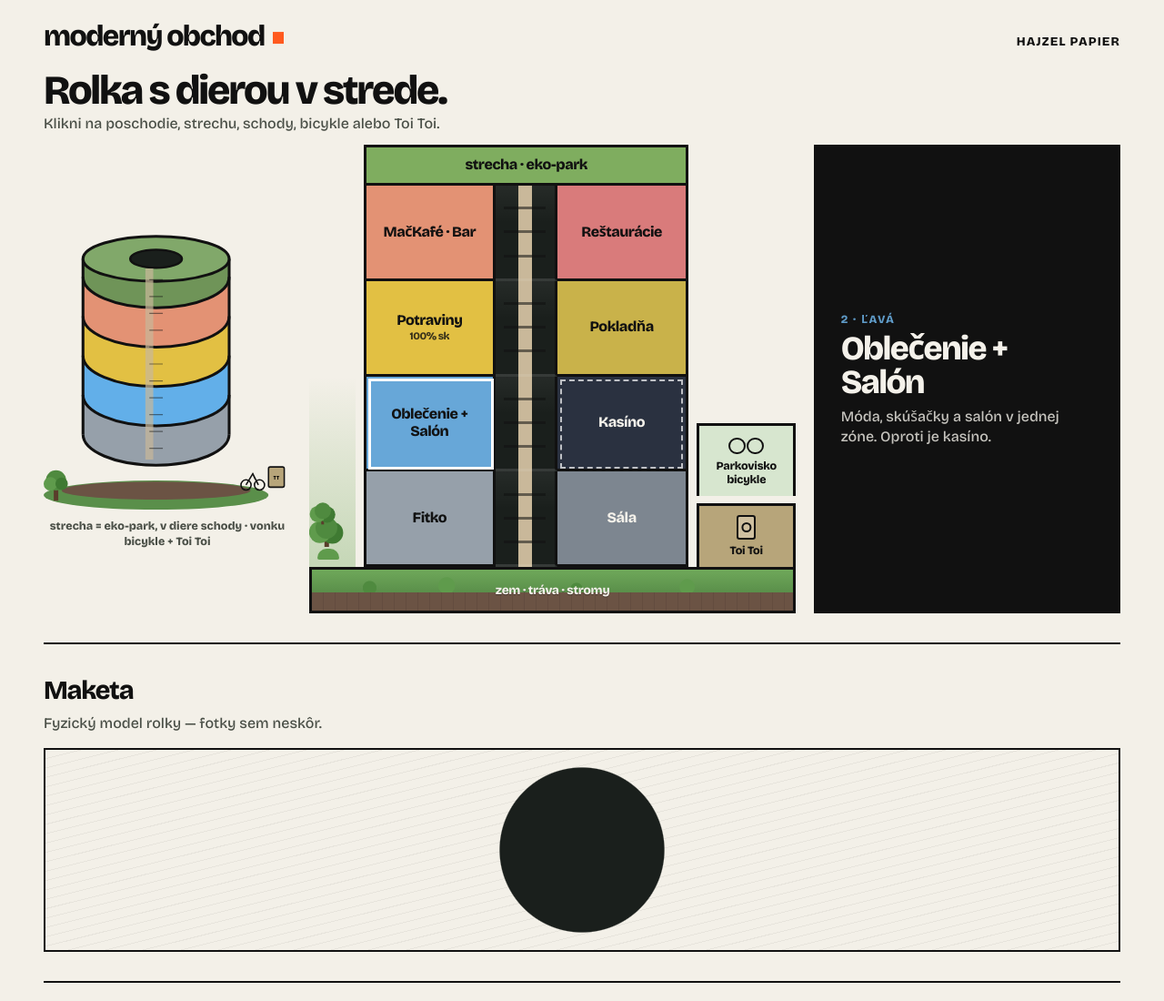
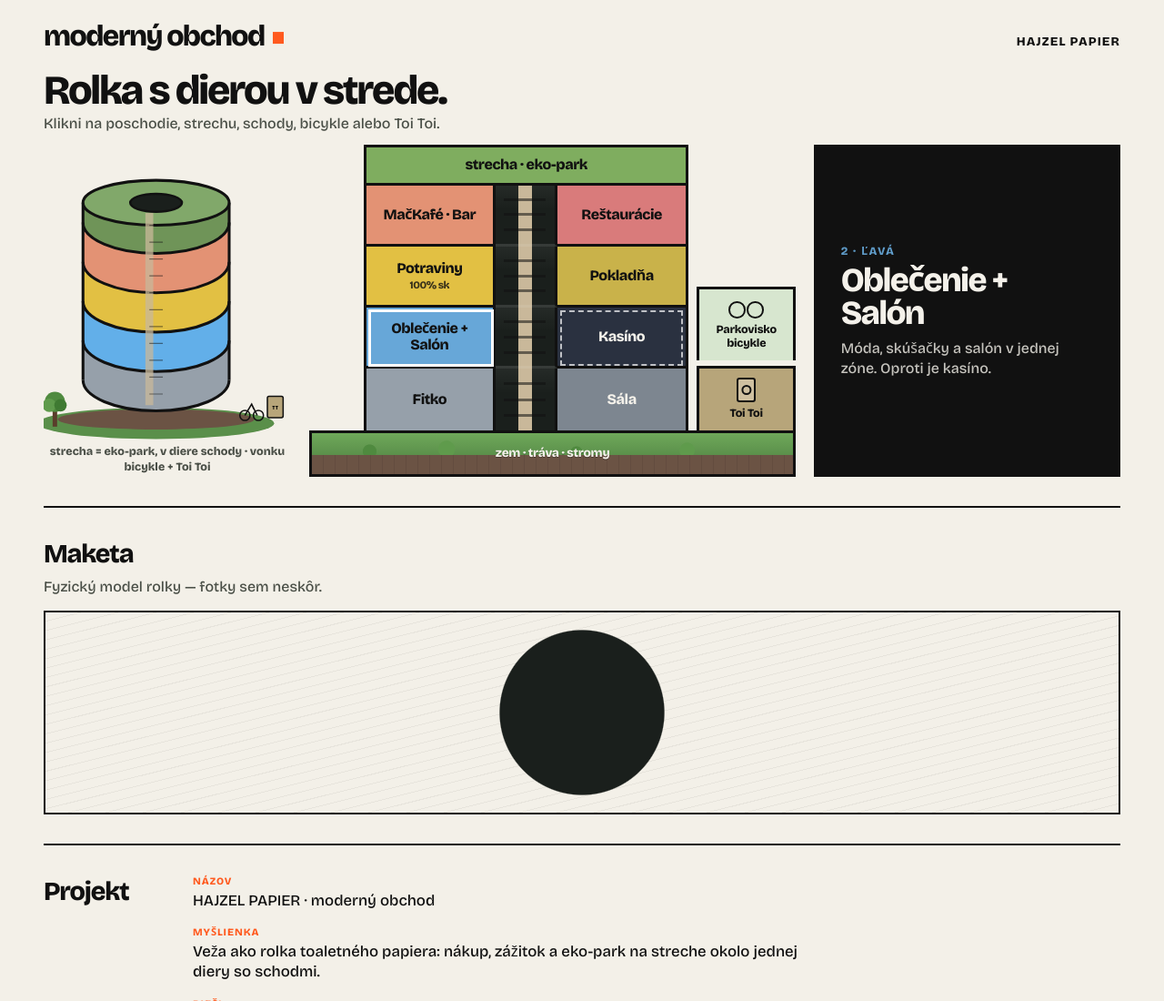
Before and after one commit to norfolkislands/obchod, a plain HTML site: page index.html in a window 1280 px wide. Shown: the top 1100 px of the page at 91% size. Drawn offline with nearby package versions, Linux system fonts and the light colour scheme.

Commit message:
zmenilo sa nieco

```diff
--- a/index.html
+++ b/index.html
@@ -29,61 +29,63 @@
 
     <section class="stage" id="veza">
       <div class="roll-wrap" aria-label="Rolka — poschodia">
-        <svg class="roll-svg" viewBox="0 0 440 540" role="img" aria-labelledby="roll-title">
+        <svg class="roll-svg" viewBox="0 0 440 520" role="img" aria-labelledby="roll-title">
           <title id="roll-title">HAJZEL PAPIER — klikateľná rolka</title>
 
-          <!-- zem — budova na nej sedí -->
-          <ellipse cx="200" cy="508" rx="200" ry="26" fill="#5a8f4a" />
-          <ellipse cx="200" cy="500" rx="168" ry="16" fill="#6b5344" />
+          <!-- zem najprv, budova na nej -->
+          <ellipse cx="200" cy="492" rx="210" ry="28" fill="#5a8f4a" />
+          <ellipse cx="200" cy="485" rx="175" ry="18" fill="#6b5344" />
 
           <g class="trees" pointer-events="none">
-            <g transform="translate(8 448)">
-              <rect x="10" y="42" width="8" height="28" fill="#5a3d2b" />
+            <g transform="translate(6 420)">
+              <rect x="10" y="42" width="8" height="36" fill="#5a3d2b" />
               <circle cx="14" cy="34" r="18" fill="#4f8a3f" />
               <circle cx="4" cy="40" r="12" fill="#5f9b4c" />
               <circle cx="24" cy="40" r="11" fill="#3f7a32" />
             </g>
           </g>
 
+          <!-- spodok valca = cy 470, sedí v zemi 485 -->
           <g class="bands">
-            <path class="band" data-floor="2" d="M70 400 V330 H330 V400 C330 430 272 455 200 455 C128 455 70 430 70 400 Z" fill="#96a0aa" />
-            <path class="band" data-floor="3" d="M70 330 V260 H330 V330 C330 360 272 385 200 385 C128 385 70 360 70 330 Z" fill="#5f9bc8" />
-            <path class="band" data-floor="4" d="M70 260 V190 H330 V260 C330 290 272 315 200 315 C128 315 70 290 70 260 Z" fill="#e2c043" />
-            <path class="band" data-floor="5" d="M70 190 V120 H330 V190 C330 220 272 245 200 245 C128 245 70 220 70 190 Z" fill="#e39274" />
-            <path class="band" data-floor="park" d="M70 120 V88 H330 V120 C330 150 272 175 200 175 C128 175 70 150 70 120 Z" fill="#6f9458" />
+            <path class="band" data-floor="2" d="M70 415 V345 H330 V415 C330 445 272 470 200 470 C128 470 70 445 70 415 Z" fill="#96a0aa" />
+            <path class="band" data-floor="3" d="M70 345 V275 H330 V345 C330 375 272 400 200 400 C128 400 70 375 70 345 Z" fill="#5f9bc8" />
+            <path class="band" data-floor="4" d="M70 275 V205 H330 V275 C330 305 272 330 200 330 C128 330 70 305 70 275 Z" fill="#e2c043" />
+            <path class="band" data-floor="5" d="M70 205 V135 H330 V205 C330 235 272 260 200 260 C128 260 70 235 70 205 Z" fill="#e39274" />
+            <path class="band" data-floor="park" d="M70 135 V100 H330 V135 C330 165 272 190 200 190 C128 190 70 165 70 135 Z" fill="#6f9458" />
           </g>
 
           <g fill="none" stroke="#111" stroke-width="5" pointer-events="none">
-            <path d="M70 88 V400" />
-            <path d="M330 88 V400" />
-            <path d="M70 400 C70 430 128 455 200 455 C272 455 330 430 330 400" />
-            <path d="M70 330 C70 360 128 385 200 385 C272 385 330 360 330 330" />
-            <path d="M70 260 C70 290 128 315 200 315 C272 315 330 290 330 260" />
-            <path d="M70 190 C70 220 128 245 200 245 C272 245 330 220 330 190" />
-            <path d="M70 120 C70 150 128 175 200 175 C272 175 330 150 330 120" />
+            <path d="M70 100 V415" />
+            <path d="M330 100 V415" />
+            <path d="M70 415 C70 445 128 470 200 470 C272 470 330 445 330 415" />
+            <path d="M70 345 C70 375 128 400 200 400 C272 400 330 375 330 345" />
+            <path d="M70 275 C70 305 128 330 200 330 C272 330 330 305 330 275" />
+            <path d="M70 205 C70 235 128 260 200 260 C272 260 330 235 330 205" />
+            <path d="M70 135 C70 165 128 190 200 190 C272 190 330 165 330 135" />
           </g>
 
-          <ellipse class="band lid" data-floor="park" cx="200" cy="88" rx="130" ry="40" fill="#81a86a" stroke="#111" stroke-width="5" />
-          <ellipse cx="200" cy="88" rx="46" ry="16" fill="#1a1f1c" stroke="#111" stroke-width="4" pointer-events="none" />
+          <ellipse class="band lid" data-floor="park" cx="200" cy="100" rx="130" ry="40" fill="#81a86a" stroke="#111" stroke-width="5" />
+          <ellipse cx="200" cy="100" rx="46" ry="16" fill="#1a1f1c" stroke="#111" stroke-width="4" pointer-events="none" />
 
           <g class="stairs-roll" pointer-events="none">
-            <path d="M188 105 V445" stroke="#c9b89a" stroke-width="14" opacity="0.7" />
-            <path d="M188 125 H212 M188 155 H212 M188 185 H212 M188 215 H212 M188 245 H212 M188 275 H212 M188 305 H212 M188 335 H212 M188 365 H212 M188 395 H212 M188 425 H212" stroke="#111" stroke-width="2" opacity="0.5" />
+            <path d="M188 118 V460" stroke="#c9b89a" stroke-width="14" opacity="0.75" />
+            <path d="M188 140 H212 M188 170 H212 M188 200 H212 M188 230 H212 M188 260 H212 M188 290 H212 M188 320 H212 M188 350 H212 M188 380 H212 M188 410 H212 M188 440 H212" stroke="#111" stroke-width="2" opacity="0.5" />
           </g>
 
-          <!-- bicykle + Toi Toi na zemi -->
+          <!-- bicykle + Toi Toi stoja na zemi -->
           <g pointer-events="none">
-            <circle cx="360" cy="490" r="9" fill="none" stroke="#111" stroke-width="2.5" />
-            <circle cx="384" cy="490" r="9" fill="none" stroke="#111" stroke-width="2.5" />
-            <path d="M360 490 L372 470 L382 490 M372 470 L376 479" fill="none" stroke="#111" stroke-width="2.5" />
-            <rect x="400" y="458" width="28" height="36" rx="3" fill="#b7a57a" stroke="#111" stroke-width="2.5" />
-            <text x="414" y="480" text-anchor="middle" font-size="9" font-weight="800" font-family="Bricolage Grotesque, sans-serif">TT</text>
+            <circle cx="358" cy="478" r="9" fill="none" stroke="#111" stroke-width="2.5" />
+            <circle cx="382" cy="478" r="9" fill="none" stroke="#111" stroke-width="2.5" />
+            <path d="M358 478 L370 458 L380 478 M370 458 L374 467" fill="none" stroke="#111" stroke-width="2.5" />
+            <rect x="398" y="444" width="28" height="38" rx="3" fill="#b7a57a" stroke="#111" stroke-width="2.5" />
+            <text x="412" y="468" text-anchor="middle" font-size="9" font-weight="800" font-family="Bricolage Grotesque, sans-serif">TT</text>
           </g>
         </svg>
         <p class="roll-hint">strecha = eko-park, v diere schody · vonku bicykle + Toi Toi</p>
       </div>
 
       <div class="plan-scene">
+        <div class="building-row">
           <div class="yard yard-left" aria-hidden="true">
             <span class="tree t1"></span>
             <span class="tree t2"></span>
@@ -110,7 +112,7 @@
             <button type="button" class="cell c-kasino" role="tab" id="tab-kasino" data-room="kasino" data-floor="3" aria-selected="false" aria-controls="panel-kasino">Kasíno</button>
 
           <button type="button" class="cell c-fitko" role="tab" id="tab-fitko" data-room="fitko" data-floor="2" aria-selected="false" aria-controls="panel-fitko">Fitko</button>
-          <div class="shaft" aria-hidden="true"><span class="stair-rung"></span><span class="stair-rung"></span><span class="stair-rung"></span></div>
+          <div class="shaft shaft-bottom" aria-hidden="true"><span class="stair-rung"></span><span class="stair-rung"></span><span class="stair-rung"></span></div>
           <button type="button" class="cell c-sala" role="tab" id="tab-sala" data-room="sala" data-floor="2" aria-selected="false" aria-controls="panel-sala">Sála</button>
           </div>
 
@@ -123,6 +125,7 @@
               <span class="toi-icon" aria-hidden="true"></span>
               Toi Toi
             </button>
+          </div>
         </div>
 
         <div class="ground">
--- a/styles.css
+++ b/styles.css
@@ -136,11 +136,16 @@ body {
 }
 
 .plan-scene {
+  display: flex;
+  flex-direction: column;
+  gap: 0;
+}
+
+.building-row {
   display: grid;
   grid-template-columns: 3.2rem minmax(0, 1fr) 6.8rem;
-  grid-template-rows: 1fr auto;
   gap: 0 0.55rem;
-  align-items: stretch;
+  align-items: end;
 }
 
 .yard {
@@ -196,11 +201,10 @@ body {
 .cut {
   display: grid;
   grid-template-columns: 1fr 0.48fr 1fr;
-  grid-template-rows: 2.6rem repeat(4, minmax(3.2rem, 1fr));
+  grid-template-rows: 2.6rem repeat(4, minmax(3.4rem, 4.2rem));
   border: 3px solid var(--line);
   border-bottom: 0;
   background: var(--hole);
-  min-height: min(58vh, 30rem);
   overflow: hidden;
 }
 
@@ -310,8 +314,8 @@ button.shaft-hit.is-on {
   display: flex;
   flex-direction: column;
   justify-content: flex-end;
-  gap: 0.45rem;
-  padding-bottom: 0;
+  gap: 0.4rem;
+  align-self: end;
 }
 
 .c-mackafe { background: #e39274; }
@@ -347,6 +351,12 @@ button.shaft-hit.is-on {
 
 .toi-lot {
   background: #b7a57a;
+}
+
+.c-fitko,
+.c-sala,
+.shaft-bottom {
+  border-bottom: 0;
 }
 
 .bike-icon {
@@ -395,7 +405,6 @@ button.shaft-hit.is-on {
 }
 
 .ground {
-  grid-column: 1 / -1;
   position: relative;
   min-height: 3.2rem;
   border: 3px solid var(--line);
@@ -572,13 +581,13 @@ button.shaft-hit.is-on {
     order: -1;
   }
 
-  .plan-scene {
+  .building-row {
     grid-template-columns: 2.4rem minmax(0, 1fr) 5.8rem;
   }
 }
 
 @media (max-width: 640px) {
-  .plan-scene {
+  .building-row {
     grid-template-columns: 1fr;
     gap: 0.45rem;
   }
@@ -592,17 +601,12 @@ button.shaft-hit.is-on {
   }
 
   .side-col {
-    order: 3;
     flex-direction: row;
   }
 
   .bike-lot,
   .toi-lot {
     border-bottom: 3px solid var(--line);
-  }
-
-  .ground {
-    order: 4;
   }
 }
 
```
Lines whose indentation alone changed are shown as unchanged.
